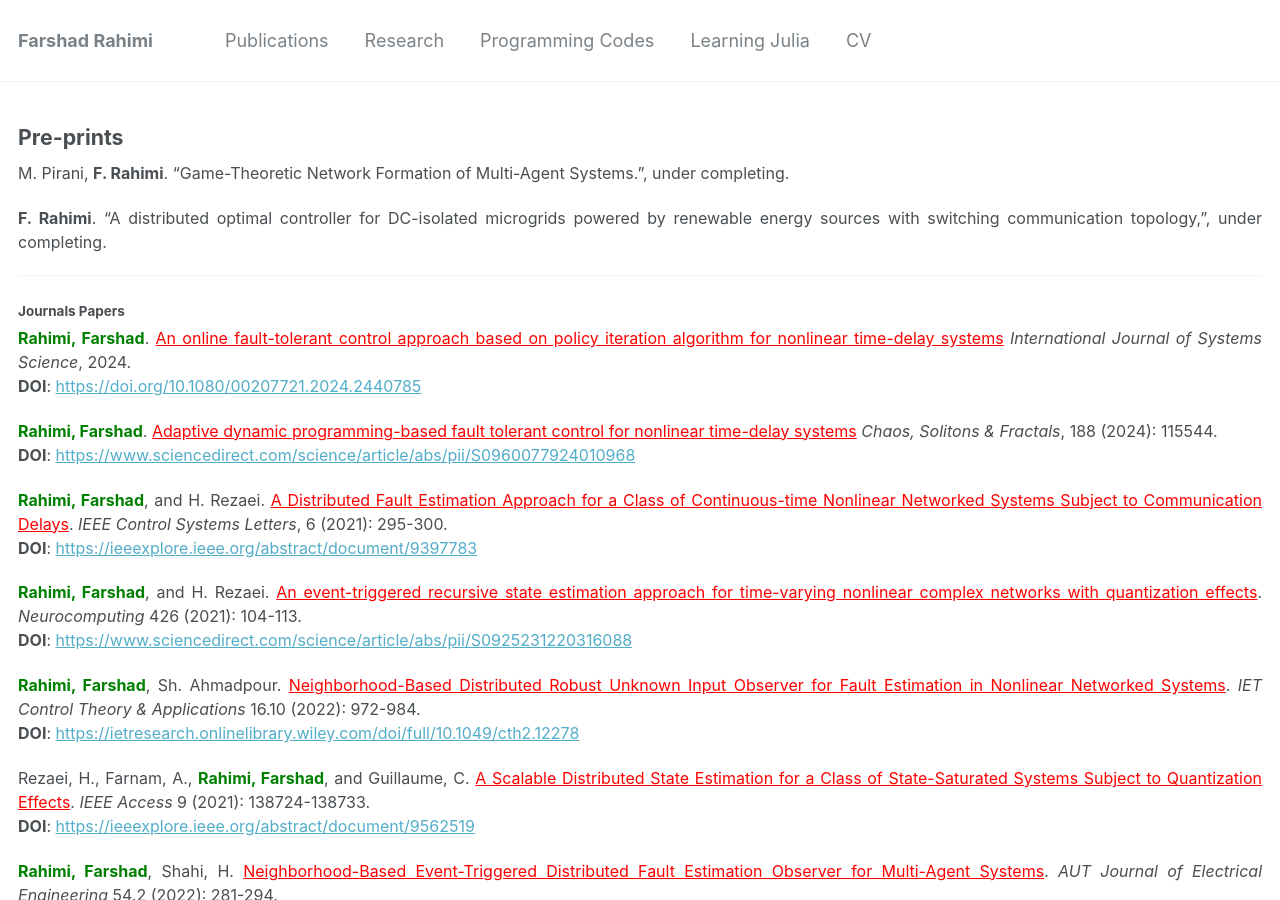
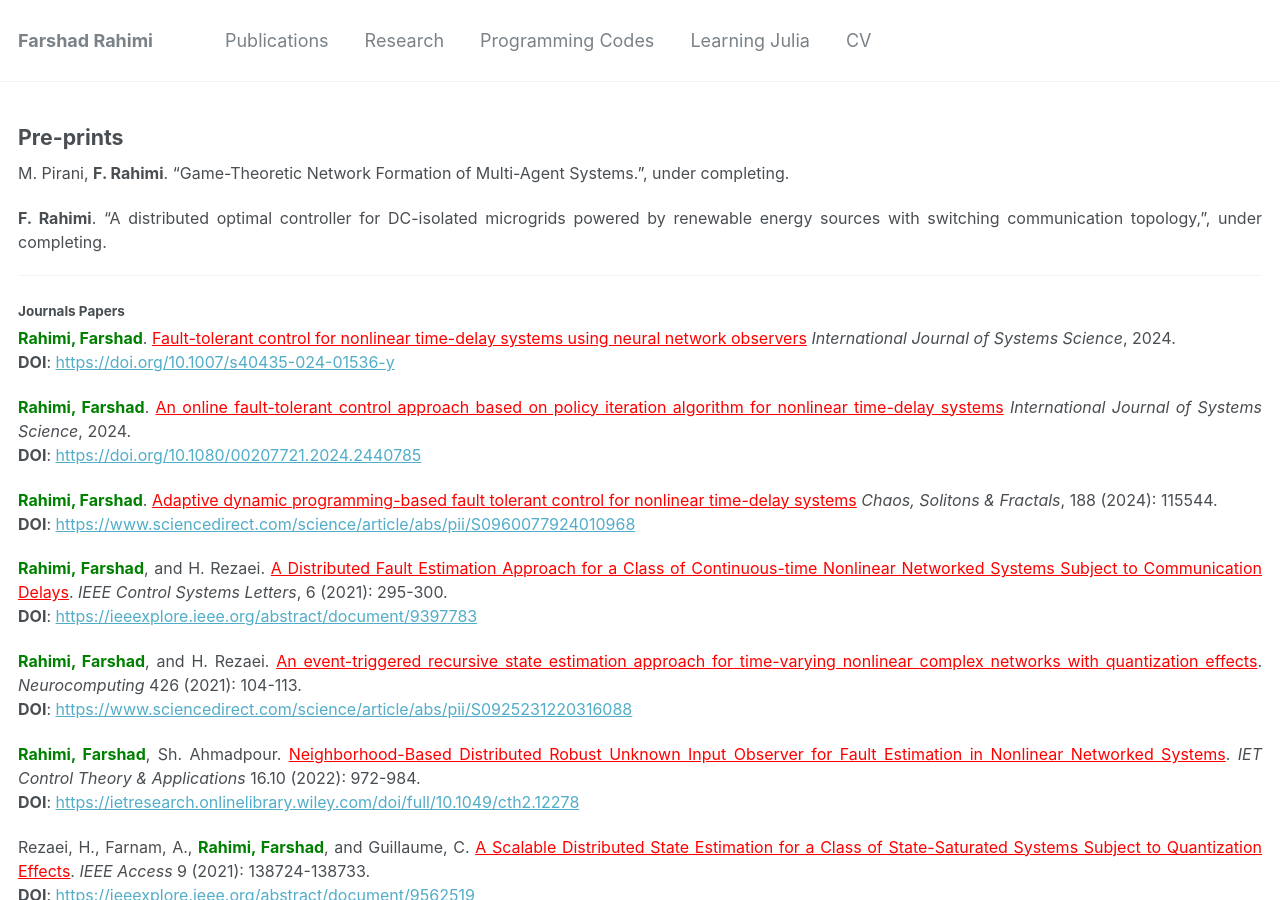
Before and after one commit to Farshad-Rahimi/FarshadRahimi, a Jekyll site: the page built from _publications/2015-10-01-paper-title-number-3.md, in a window 1280 px wide and 900 px high. Built offline with Jekyll 4.4.1, drawn with Linux system fonts in a browser that asks for light colours.

Commit message:
Update 2015-10-01-paper-title-number-3.md

```diff
--- a/_publications/2015-10-01-paper-title-number-3.md
+++ b/_publications/2015-10-01-paper-title-number-3.md
@@ -19,6 +19,9 @@ author_profile: false
 {: .text-justify style="font-size: 16pt" reversed="reversed"}
 #### Journals Papers
 
+{: .text-justify style="font-size: 12pt" reversed="reversed"}
+**<span style="color:green;">Rahimi, Farshad</span>**. [Fault-tolerant control for nonlinear time-delay systems using neural network observers](https://link.springer.com/article/10.1007/s40435-024-01536-y){:style="color: red"} *International Journal of Systems Science*, 2024.
+**DOI**: [https://doi.org/10.1007/s40435-024-01536-y](https://doi.org/10.1007/s40435-024-01536-y)
 
 {: .text-justify style="font-size: 12pt" reversed="reversed"}
 **<span style="color:green;">Rahimi, Farshad</span>**. [An online fault-tolerant control approach based on policy iteration algorithm for nonlinear time-delay systems](https://www.tandfonline.com/doi/full/10.1080/00207721.2024.2440785){:style="color: red"} *International Journal of Systems Science*, 2024.
```
